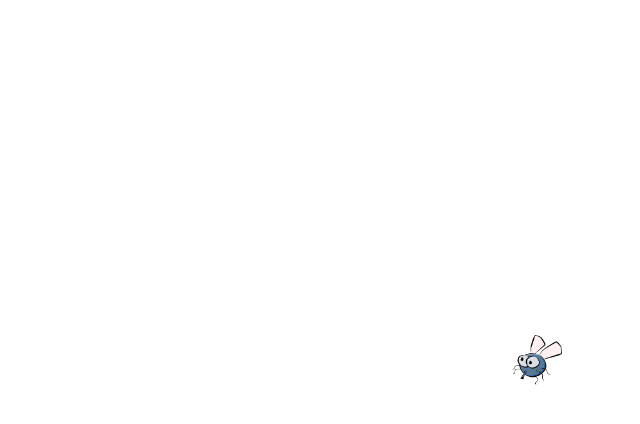
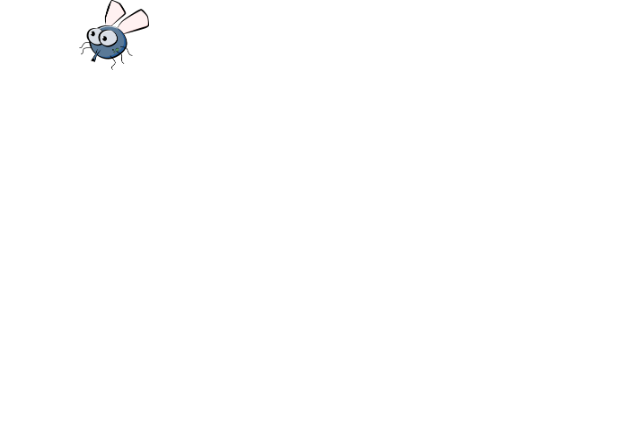
Before and after one commit to shinspiegel/game_mata_mosquito, a plain HTML site: page app.html in a window 1280 px wide. Shown: the whole page, without its empty margins (596-1236 px from the left). Drawn offline with Linux system fonts and the light colour scheme.

Commit message:
coracao da aplicaçao feito, elementos surgem e desaparecem

```diff
--- a/app.html
+++ b/app.html
@@ -9,7 +9,13 @@
 
 <body onresize="ajudaTamanhoPalco()">
 
-    <script> posicaoRandomica() </script>
+    <script>
+
+        setInterval(function() {
+            posicaoRandomica()
+        }, 1000)
+
+    </script>
 
 </body>
 
--- a/estilo.css
+++ b/estilo.css
@@ -2,3 +2,16 @@
     height: 50px;
     width: 50px;
 }
+
+.mosquito2 {
+    height: 70px;
+    width: 70px;
+}
+
+.mosquito3 {
+    height: 90px;
+    width: 90px;
+}
+
+.ladoA { transform: scalex(1); }
+.ladoB { transform: scalex(-1); }
--- a/jogo.js
+++ b/jogo.js
@@ -10,24 +10,55 @@ function ajudaTamanhoPalco() {
 ajudaTamanhoPalco()
 
 
+//CRIACAO DOS ELEMENTOS
+function posicaoRandomica() {
 
-//GERACAO DE POSICAO RANDOMICA
-var posicaoX = Math.floor( (Math.random() * largura) ) - 90
-var posicaoY = Math.floor( (Math.random() * altura) ) - 90
+	//remover mosquito se ele existe
+	if ( document.getElementById('mosquito') ) {
+		document.getElementById('mosquito').remove()
+	}
+
+	//criando posicao alteatoria
+	var posicaoX = Math.floor( Math.random() * largura ) - 90
+	var posicaoY = Math.floor( Math.random() * altura ) - 90
 
 	posicaoX = posicaoX < 0 ? 0 : posicaoX
 	posicaoY = posicaoY < 0 ? 0 : posicaoY
 
-
-
-//CRIACAO DOS ELEMENTOS
-function posicaoRandomica() {
+	//criando elemento
 	var mosquito = document.createElement('img')
 	mosquito.src = 'imagens/mosca.png'
-	mosquito.className = 'mosquito1'
+	mosquito.className = tamanhoAleatorio() + ' ' + ladoAleatorio()
 	mosquito.style.left = posicaoX + 'px'
 	mosquito.style.top = posicaoY + 'px'
 	mosquito.style.position = 'absolute'
+	mosquito.id = 'mosquito'
 
+	//inserindo elemento
 	document.body.appendChild(mosquito)
 }
+
+
+
+//TAMANHO ALEATORIO
+function tamanhoAleatorio() {
+	var classe = Math.floor( Math.random() * 3 )
+
+	switch(classe) {
+		case 0: return 'mosquito1'
+		case 1: return 'mosquito2'
+		case 2: return 'mosquito3'
+	}
+}
+
+
+
+//LADO ALEATORIO
+function ladoAleatorio() {
+	var classe = Math.floor( Math.random() * 2 )
+
+	switch(classe) {
+		case 0: return 'ladoA'
+		case 1: return 'ladoB'
+	}
+}
```
Lines whose indentation alone changed are shown as unchanged.
